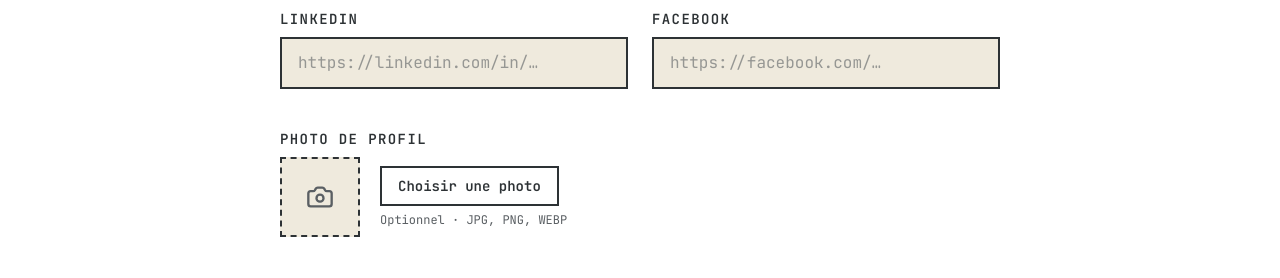
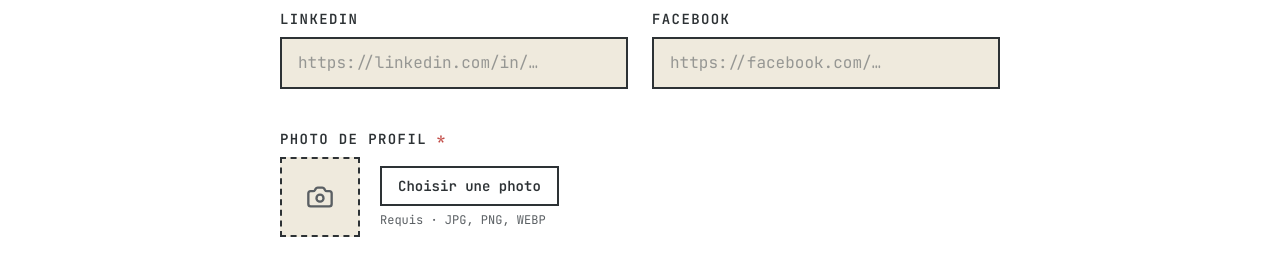
Before and after one commit to kodatacommunity/website, a Next.js app in the folder web/: page /rejoindre in a window 1280 px wide. Shown: the part 1580-1858 px from the top of the page. Built offline with nearby package versions, Linux system fonts and the light colour scheme; no server answers; the database is empty.

Commit message:
profil update

```diff
--- a/web/app/annuaire/AnnuaireClient.tsx
+++ b/web/app/annuaire/AnnuaireClient.tsx
@@ -149,12 +149,17 @@ export default function AnnuaireClient({ membres }: { membres: Membre[] }) {
                 </div>
                 <div className="p-4 flex flex-col flex-1 gap-3">
                   <h3 className="font-semibold text-[#2d3235] leading-snug">{m.prenom} {m.nom}</h3>
-                  <div className="flex flex-wrap gap-1 flex-1">
-                    {m.langages.map((lang) => (
-                      <span key={lang} className={`text-xs px-2 py-0.5 border font-medium ${getBadgeClass(lang)}`}>
+                  <div className="flex flex-wrap gap-1 min-h-[52px] content-start">
+                    {m.langages.slice(0, 4).map((lang) => (
+                      <span key={lang} className={`inline-flex items-center h-6 text-xs px-2 border font-medium whitespace-nowrap ${getBadgeClass(lang)}`}>
                         {lang}
                       </span>
                     ))}
+                    {m.langages.length > 4 && (
+                      <span className="inline-flex items-center h-6 text-xs px-2 border border-[#2d3235]/30 bg-[#2d3235]/5 text-[#5a5f63] font-medium">
+                        +{m.langages.length - 4}
+                      </span>
+                    )}
                   </div>
                   <div className="flex gap-2 pt-2 border-t border-gray-100">
                     {m.linkedin ? (
--- a/web/app/rejoindre/page.tsx
+++ b/web/app/rejoindre/page.tsx
@@ -183,6 +183,12 @@ export default function RejoindrePage() {
     e.preventDefault();
     setLoading(true);
     setError("");
+
+    if (!photoFile) {
+      setError("Une photo de profil est requise.");
+      setLoading(false);
+      return;
+    }
 
     let photo_url: string | null = null;
 
@@ -427,7 +433,7 @@ export default function RejoindrePage() {
               {/* Photo */}
               <div className="flex flex-col gap-2">
                 <label className="text-sm font-semibold uppercase tracking-widest text-[#2d3235]">
-                  Photo de profil
+                  Photo de profil <span className="text-[#c24b46]">*</span>
                 </label>
                 <div className="flex items-center gap-5">
                   {photoPreview ? (
@@ -466,7 +472,7 @@ export default function RejoindrePage() {
                       onChange={handlePhotoChange}
                       className="hidden"
                     />
-                    <p className="text-xs text-[#5a5f63] mt-1.5">Optionnel · JPG, PNG, WEBP</p>
+                    <p className="text-xs text-[#5a5f63] mt-1.5">Requis · JPG, PNG, WEBP</p>
                   </div>
                 </div>
               </div>
```
